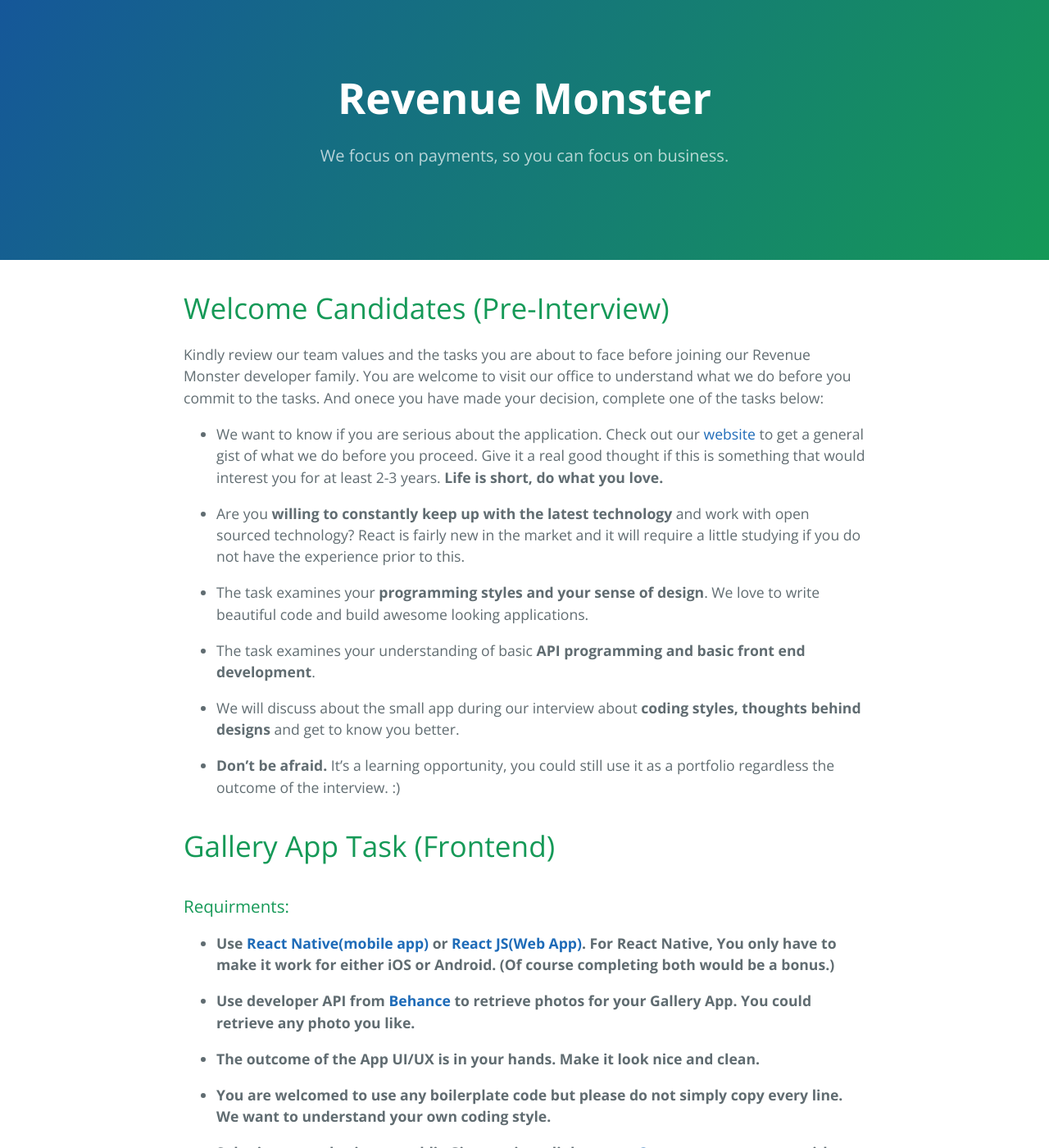
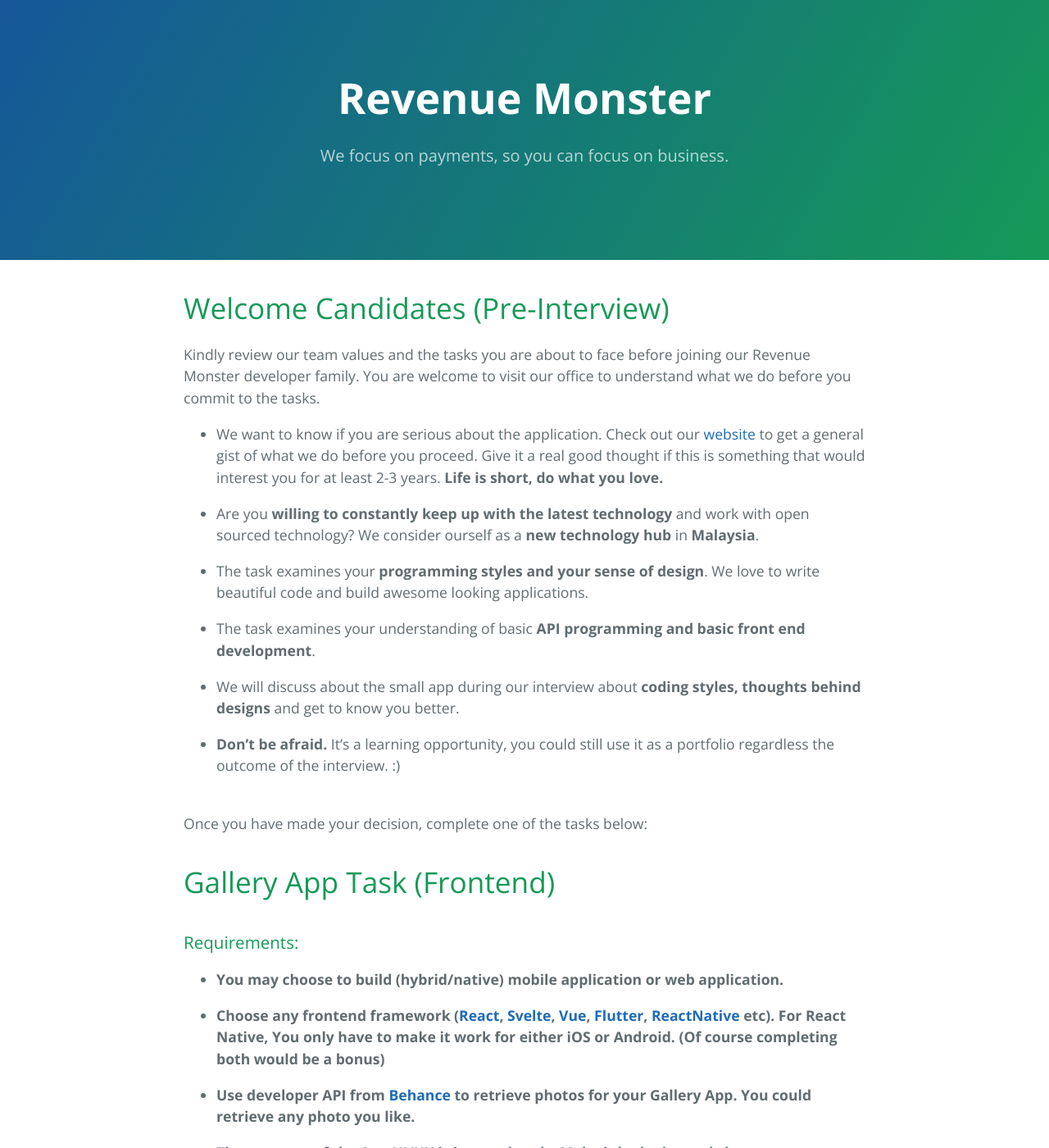
Before and after one commit to RevenueMonster/revenuemonster.github.io, a Jekyll site: the page built from index.md, in a window 1280 px wide and 1400 px high. Shown: the whole window at 82% size. Built offline with Jekyll 4.4.1, drawn with Linux system fonts in a browser that asks for light colours; our own code applies the rules of GitHub Pages for plain Markdown files; some of the changed text lies outside the part shown.

Commit message:
Update index.md
amend content

```diff
--- a/index.md
+++ b/index.md
@@ -3,13 +3,13 @@ layout: default
 ---
 
 # [](#header-1)Welcome Candidates (Pre-Interview)
- Kindly review our team values and the tasks you are about to face before joining our Revenue Monster developer family. You are welcome to visit our office to understand what we do before you commit to the tasks. And onece you have made your decision, complete one of the tasks below:
 
-* We want to know if you are serious about the application. Check out our [website](http://revenuemonster.my) to get a general gist of what we do before you proceed. Give it a real good thought if this is something that would interest you for at least 2-3 years. **Life is short, do what you love.**
+Kindly review our team values and the tasks you are about to face before joining our Revenue Monster developer family. You are welcome to visit our office to understand what we do before you commit to the tasks.
 
-* Are you **willing to constantly keep up with the latest technology** and work with open sourced
-technology? React is fairly new in the market and it will require a little studying if you do not have the
-experience prior to this.
+- We want to know if you are serious about the application. Check out our [website](http://revenuemonster.my) to get a general gist of what we do before you proceed. Give it a real good thought if this is something that would interest you for at least 2-3 years. **Life is short, do what you love.**
+
+- Are you **willing to constantly keep up with the latest technology** and work with open sourced
+  technology? We consider ourself as a **new technology hub** in **Malaysia**.
 
 * The task examines your **programming styles and your sense of design**. We love to write beautiful code and build awesome looking applications.
 
@@ -19,41 +19,55 @@ experience prior to this.
 
 * **Don't be afraid.** It's a learning opportunity, you could still use it as a portfolio regardless the outcome of the interview. :)
 
-# [](#header-1)Gallery App Task (Frontend)
+<br/>
+Once you have made your decision, complete one of the tasks below:
 
-### Requirments:
-* **Use [React Native(mobile app)](https://facebook.github.io/react-native/) or [React JS(Web App)](https://facebook.github.io/react/). For React Native, You only have to make it work for either iOS or Android. (Of course completing both would be a bonus.)**
+# [](#header-1) Gallery App Task (Frontend)
 
-* **Use developer API from [Behance](https://www.behance.net/dev/api/endpoints/) to retrieve photos for your Gallery App. You could retrieve any photo you like.**
+### Requirements:
 
-* **The outcome of the App UI/UX is in your hands. Make it look nice and clean.**
+- **You may choose to build (hybrid/native) mobile application or web application.**
 
-* **You are welcomed to use any boilerplate code but please do not simply copy every line. We want to understand your own coding style.**
+- **Choose any frontend framework ([React](https://github.com/facebook/react), [Svelte](https://github.com/sveltejs/svelte), [Vue](https://github.com/vuejs/vue), [Flutter](https://github.com/flutter/flutter), [ReactNative](https://github.com/facebook/react-native) etc). For React Native, You only have to make it work for either iOS or Android. (Of course completing both would be a bonus)**
 
-* **Submit your code via any public Git repository link to [yang@revenuemonster.my](yang@revenuemonster.my) with your name and contact information (So I know who you are.)**
+- **Use developer API from [Behance](https://www.behance.net/dev/api/endpoints/) to retrieve photos for your Gallery App. You could retrieve any photo you like.**
 
-* **Take your time, it's not a race. Just don't make us wait too long :) Typcially candidates return their task within two weeks.**
+- **The outcome of the App UI/UX is in your hands. Make it look nice and clean.**
 
+- **You are welcomed to use any boilerplate code but please do not simply copy every line. We want to understand your own coding style.**
+
+- **Submit your code via any public Git repository link to [dev@revenuemonster.my](dev@revenuemonster.my) with your name and contact information (So I know who you are.)**
+
+- **Take your time, it's not a race. Just don't make us wait too long :) Typcially candidates return their task within two weeks.**
 
 ### Bonus points for the task:
-* Facebook or any Oauth login.
-* Make a filter.
-* Use a state management framework such as [Mobx](https://mobx.js.org/) or [Redux](http://redux.js.org/).
+
+- Facebook or any OAuth login.
+- Make a filter.
+- Animation.
+- Use a state management framework. For ReactNative, you may use [Mobx](https://mobx.js.org/), [Redux](http://redux.js.org/) or any similar.
 
 # [](#header-1)Gallery API Task (Backend)
-### Requirments:
-* **Use [Golang](https://golang.org/), Please inform us in advance if you chose to use other language.**
 
-* **Use developer API from [Behance](https://www.behance.net/dev/api/endpoints/) to retrieve photos and save those photos in your golang server. You could retrieve any photo you like.**
+### Requirements:
 
-* **Keep the title, description, filename and its original link on Dribbble of each photo in any data format chosen.**
+- **Use any language [Go](https://golang.org/), [Rust](https://github.com/rust-lang/rust), [Haskell](https://github.com/haskell), [PHP](https://github.com/php), [Ruby](https://github.com/ruby/ruby), [NodeJS](https://github.com/nodejs/node), [Dart](https://github.com/dart-lang) etc**
 
-* **Handle the json query request from a user to query photo name, description, filename and its orginal link from your data storage.**
+- **Use developer API from [Behance](https://www.behance.net/dev/api/endpoints/) to retrieve photos and save those photos in your golang server. You could retrieve any photo you like.**
 
-* **Take your time, it's not a race. Just don't make us wait too long :) Typcially candidates return their task within two weeks.**
+- **Keep the title, description, filename and its original link on Dribbble of each photo in any data format chosen.**
 
-# [](#header-1)Our Values:
-We all grew up having dreams, but along the way were told to follow someone else’s success path because chasing the dream is too difficult.  “It’s impossible.”  If you don’t listen to what they say, you are the odd ones.
+- **Handle the json query request from a user to query photo name, description, filename and its orginal link from your data storage.**
+
+- **Take your time, it's not a race. Just don't make us wait too long :) Typcially candidates return their task within two weeks.**
+
+### Bonus points for the task:
+
+- **Go** or **Rust**
+
+# [](#header-1) Our Values :
+
+We all grew up having dreams, but along the way were told to follow someone else’s success path because chasing the dream is too difficult. “It’s impossible.” If you don’t listen to what they say, you are the odd ones.
 
 We don’t believe great success can be achieved overnight nor it can be bought. It’s earned through countless days and nights, passionately working on those ideas that people say are “too difficult” or “impossible.” We are a group of odd ones who speak the truths, dream big dreams and do the impossible.
 
@@ -61,4 +75,4 @@ We learn together, we support each other. Welcome to the Revenue Monster family.
 
 We believe in team effort. There is no single hero but only when we unite towards the same vision we are a superhero team.
 
-The like-minded are welcomed to challenge them at a place that encourages learning, respect effort, and value integrity. Detailed to perfection is in our genes and we will make no compromises. If you still have that spark in you and believe in what we believe. Join us, the odd ones. Let’s ignite the future!
+The like-minded are welcomed to challenge them at a place that encourages learning, respect effort, and value integrity. Detailed to perfection is in our genes and we will make no compromises. As mentioned, **dream** and **vision** are our main objective, we believe we can build something as big as [**Ant Financial**](https://www.antfin.com/index.htm?locale=en_US). If you still have that spark in you and believe in what we believe. Join us, the odd ones. Let’s ignite the future!
```
